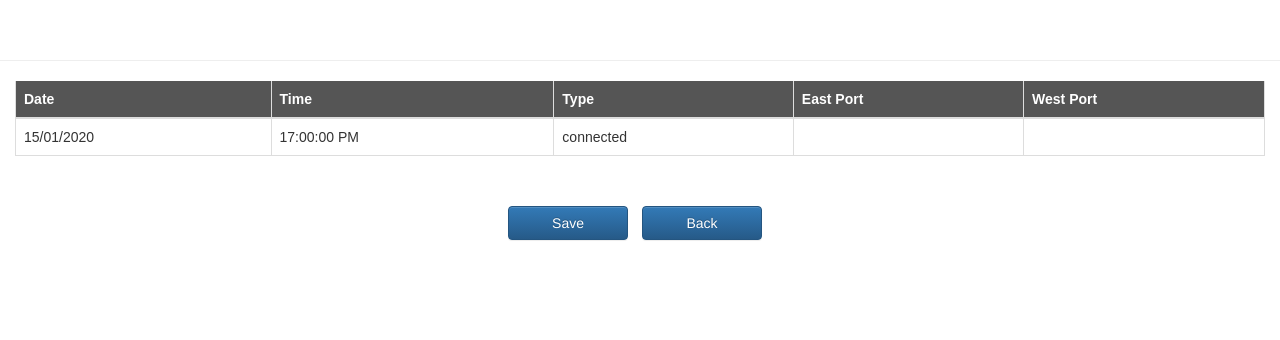
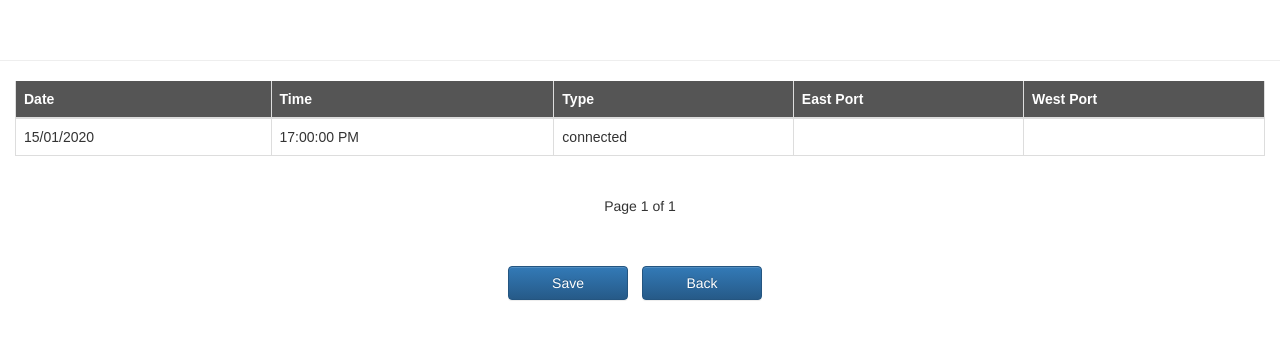
Before and after one commit to Gee-log/rico-frontend, a Django app: page /connection/ in a window 1280 px wide. Shown: the part 206-546 px from the top of the page. Run offline with Django 3.2, Linux system fonts and the light colour scheme; data comes from the database, SQL or seed files in the repository; tables that the repository leaves empty hold one stand-in row (values such as "Sample post"); some libraries are stand-ins or nearby versions.

Commit message:
Update function pagination data

```diff
--- a/UI/mysite/personal/templates/personal/connection.html
+++ b/UI/mysite/personal/templates/personal/connection.html
@@ -33,7 +33,7 @@
     <!-- End Header -->
     <!-- Table -->
     <div class="container-fluid">
-      <table class="table">
+      <table class="table" id="myTable">
         <thead>
           <tr>
             <th>Date</th>
@@ -43,8 +43,8 @@
             <th>West Port</th>
           </tr>
         </thead>
-        <tbody>
-          {% block content %} {% for connectionhistory in data %}
+        <tbody id="myTableBody">
+          {% block content %} {% for connectionhistory in object_list %}
           <tr>
             <td>
               {{ connectionhistory.timestamp|date:'d/m/Y' }}
@@ -67,9 +67,25 @@
               {{ connectionhistory.west }}
             </td>
           </tr>
-          {% endfor %} {% endblock %}
+          {% endfor %}
         </tbody>
       </table>
+    </div>
+    <div class="container-fluid" align="center">
+      <div class="pagination">
+        <span class="step-links">
+          {% if object_list.has_previous %}
+            <a href="?page={{ object_list.previous_page_number }}">previous</a>
+          {% endif %}
+            <span class="current">
+          Page {{ object_list.number }} of {{ object_list.paginator.num_pages }}
+            </span>
+          {% if object_list.has_next %}
+            <a href="?page={{ object_list.next_page_number }}">next</a>
+          {% endif %}
+          {% endblock %}
+        </span>
+      </div>
     </div>
     <!-- End Table -->
     <br>
--- a/UI/mysite/personal/views.py
+++ b/UI/mysite/personal/views.py
@@ -3,13 +3,14 @@ from rest_framework.response import Response
 from rest_framework import status
 from django.http import HttpResponse
 from django.views.generic import View
+from django.views.decorators.csrf import csrf_exempt
 from django.shortcuts import get_object_or_404
 from django.shortcuts import render
 from django.template.response import TemplateResponse
+from django.core.paginator import Paginator, EmptyPage, PageNotAnInteger
 from personal.models import Connection, Port, Alarm, Datalog, ConnectionHistory
 from personal.serializers import PortSerializer, ConnectionSerializer, AlarmSerializer, DatalogSerializer, ConnectionHistorySerializer
 from datetime import datetime
-from django.views.decorators.csrf import csrf_exempt
 
 def index(request):
     return render(request, 'personal/header.html')
@@ -32,8 +33,22 @@ def portconnection(request):
     return TemplateResponse(request, 'personal/portconnection.html', {"data": data, "data2": data2})
 
 def connection(request):
-    data = ConnectionHistory.objects.all()
-    return render(request, 'personal/connection.html', {"data": data})
+    data_list = ConnectionHistory.objects.all()
+    paginator = Paginator(data_list, 15)
+
+    page = request.GET.get('page')
+    try:
+        data = paginator.page(page)
+    except PageNotAnInteger:
+        data = paginator.page(1)
+    except EmptyPage:
+        data = paginator.page(paginator.num_pages)
+
+    context = {
+        "object_list": data,
+    }
+    return render(request, 'personal/connection.html', context)
+    # return render(request, 'personal/connection.html', {"data": data})
 
 def setting(request):
     return render(request, 'personal/setting.html')
@@ -43,8 +58,22 @@ def alarm(request):
     return render(request, 'personal/alarm.html', {"data": data})
 
 def alarm_history(request):
-    data = Alarm.objects.all()
-    return render(request, 'personal/alarm_history.html', {"data": data})
+    data_list = Alarm.objects.all()
+    paginator = Paginator(data_list, 15)
+
+    page = request.GET.get('page')
+    try:
+        data = paginator.page(page)
+    except PageNotAnInteger:
+        data = paginator.page(1)
+    except EmptyPage:
+        data = paginator.page(paginator.num_pages)
+
+    context = {
+        "object_list": data,
+    }
+    return render(request, 'personal/alarm_history.html', context)
+    # return render(request, 'personal/alarm_history.html', {"data": data})
 
 class PortList(APIView):
 
```
Also changed, not shown: UI/mysite/personal/templates/personal/alarm_history.html (+18 -2 lines).
